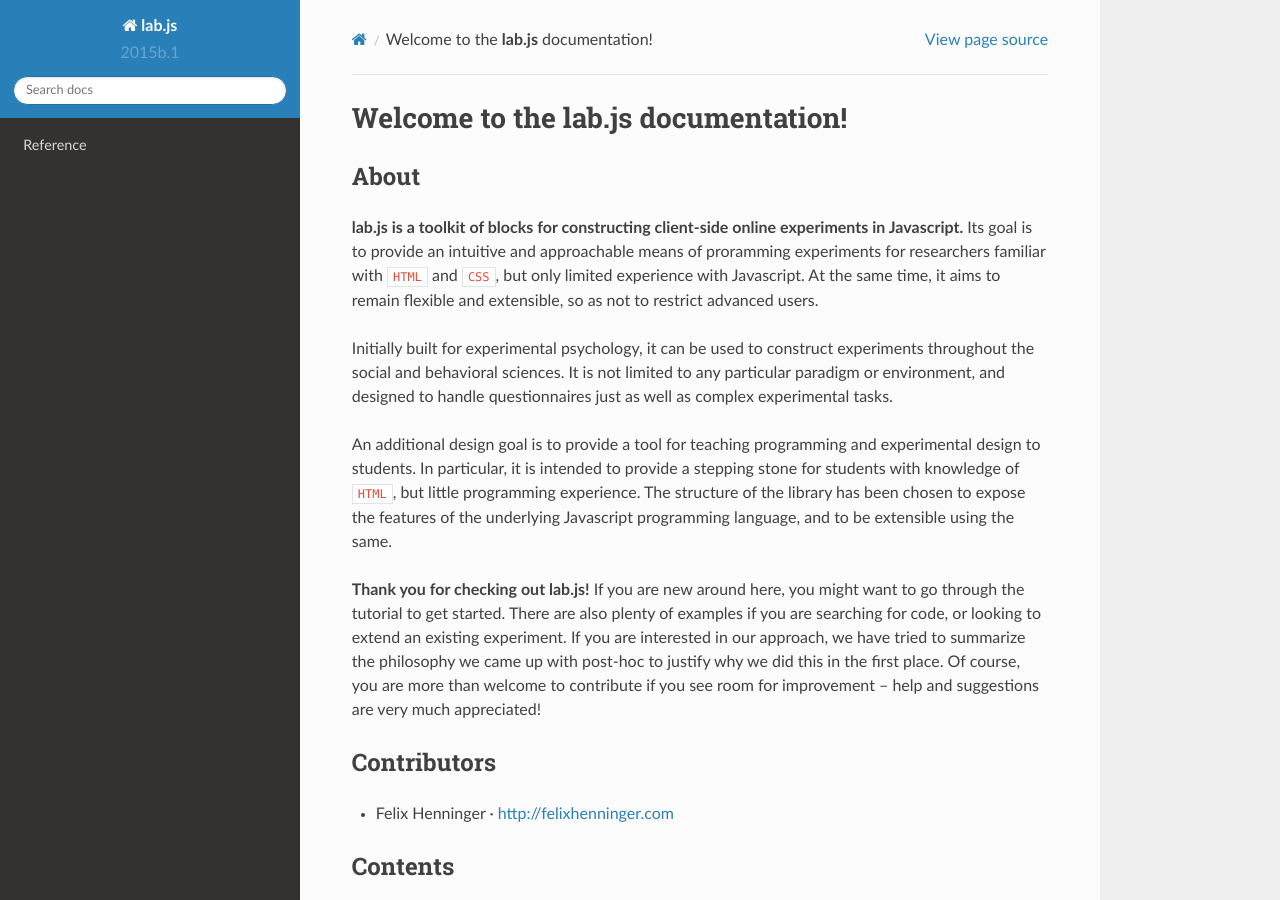
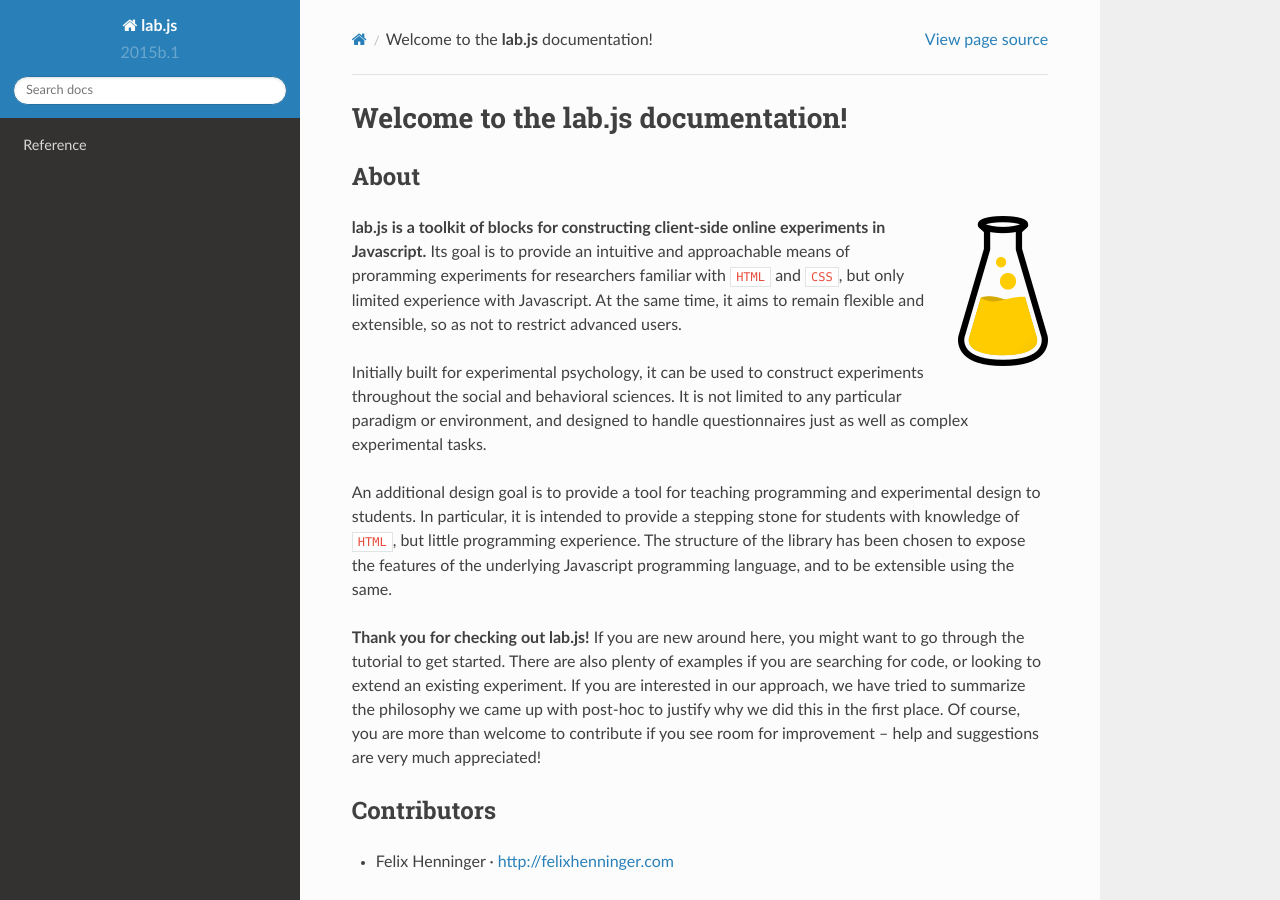
Before and after one commit to FelixHenninger/lab.js, a Sphinx documentation site: the page built from docs/index.rst, in a window 1280 px wide and 900 px high. Built offline with Sphinx 7.4.7 and the Read the Docs theme 2.0.0, drawn with Linux system fonts in a browser that asks for light colours; pages that are not in the unit, such as notebooks, are missing from menus.

Commit message:
Add logo to documentation index

```diff
--- a/docs/index.rst
+++ b/docs/index.rst
@@ -1,8 +1,13 @@
+
 Welcome to the **lab.js** documentation!
 ========================================
 
 About
 -----
+
+.. image:: ci/flask_s.png
+    :align: right
+
 **lab.js is a toolkit of blocks for constructing client-side online experiments
 in Javascript.** Its goal is to provide an intuitive and approachable means of
 proramming experiments for researchers familiar with ``HTML`` and ``CSS``,
```
Also changed, not shown: docs/ci/flask.png (added), docs/ci/flask_s.png (added).
